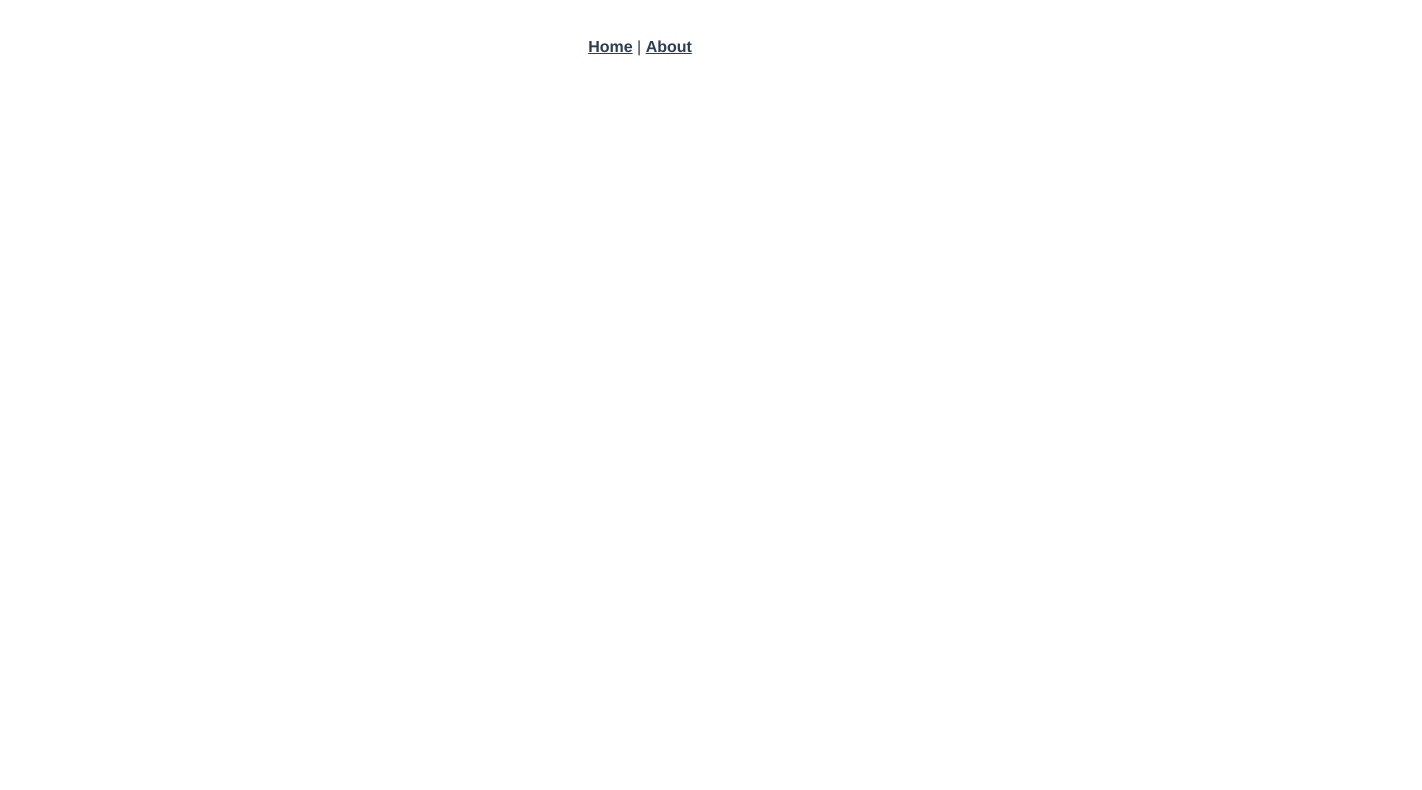
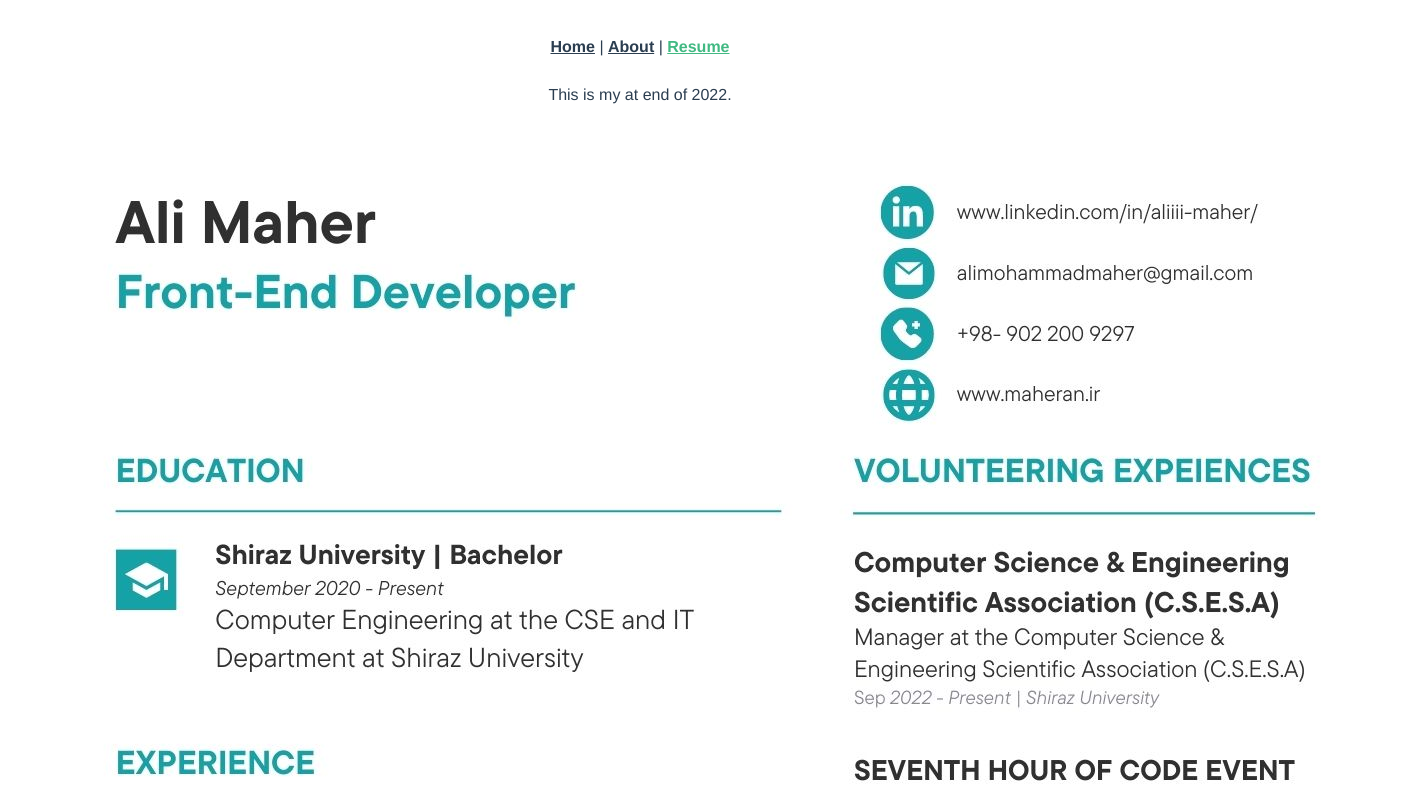
Before and after one commit to aliiimaher/PersonalWebsite, a Vue app: page /resume in a window 1280 px wide. Before the commit this address had no page. Shown: the top 790 px of the page, 1422 px wide, since content can reach past the window. Built offline with nearby package versions, Linux system fonts and the light colour scheme.

Commit message:
reusme added

```diff
--- a/index.html
+++ b/index.html
@@ -56,6 +56,7 @@
         background-color: #f1f1f1;
         padding: 20px;
         margin-left: 400px;
+        border-radius: 20px;
     }
 </style>
 
--- a/src/App.vue
+++ b/src/App.vue
@@ -1,7 +1,8 @@
 <template>
   <nav>
     <router-link to="/">Home</router-link> |
-    <router-link to="/about">About</router-link>
+    <router-link to="/about">About</router-link> |
+    <router-link to="/resume">Resume</router-link>
   </nav>
   <router-view/>
 </template>
--- a/src/router/index.js
+++ b/src/router/index.js
@@ -1,5 +1,6 @@
 import { createRouter, createWebHistory } from 'vue-router'
 import HomeView from '../views/HomeView.vue'
+import ResumeView from '../views/ResumeView.vue'
 
 const routes = [
   {
@@ -14,6 +15,11 @@ const routes = [
     // this generates a separate chunk (about.[hash].js) for this route
     // which is lazy-loaded when the route is visited.
     component: () => import(/* webpackChunkName: "about" */ '../views/AboutView.vue')
+  },
+  {
+    path: '/resume',
+    name: 'resume',
+    component: ResumeView
   }
 ]
 
--- /dev/null
+++ b/src/views/ResumeView.vue
@@ -0,0 +1,10 @@
+<template>
+  <div>This is my at end of 2022.</div>
+  <img src="../pictures/CV_AliMaher.jpg" alt="resume" />
+</template>
+
+<script>
+export default {};
+</script>
+
+<style scoped></style>
```
Also changed, not shown: src/pictures/CV_AliMaher.jpg (added).
